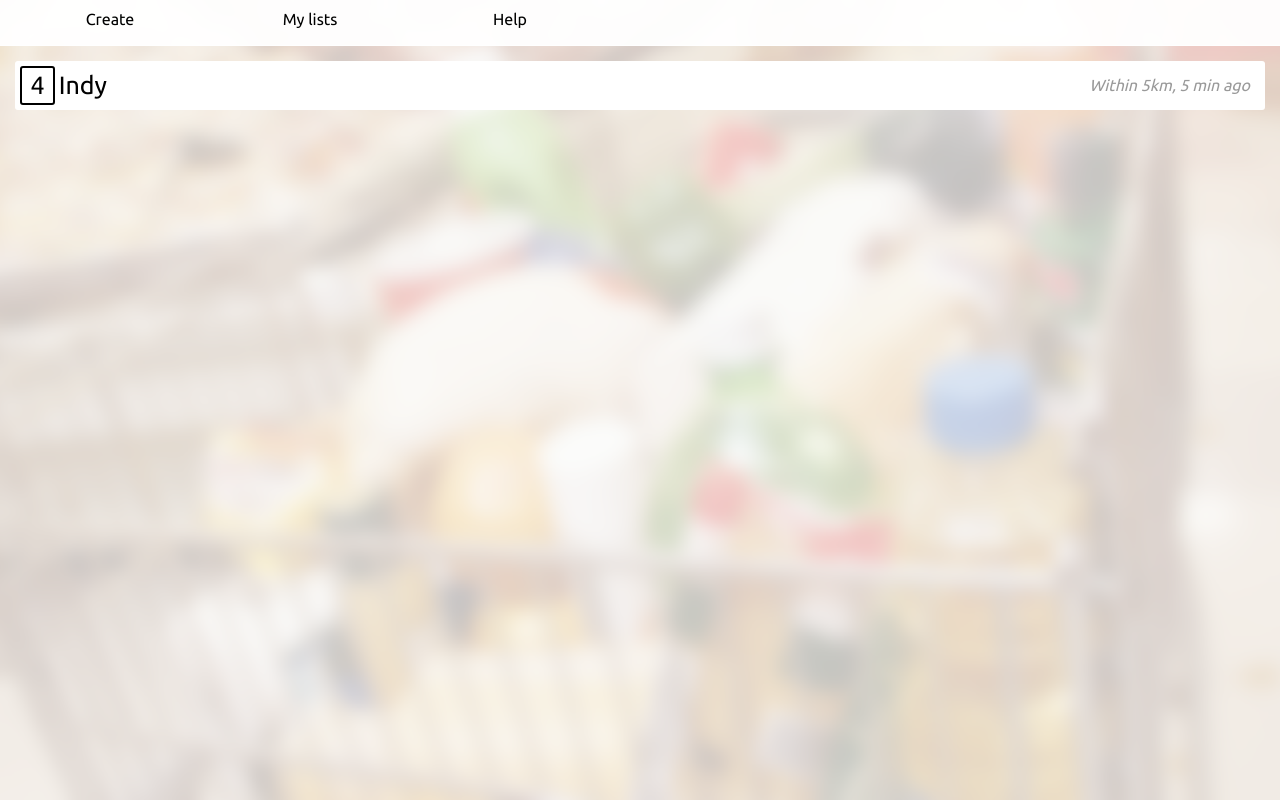
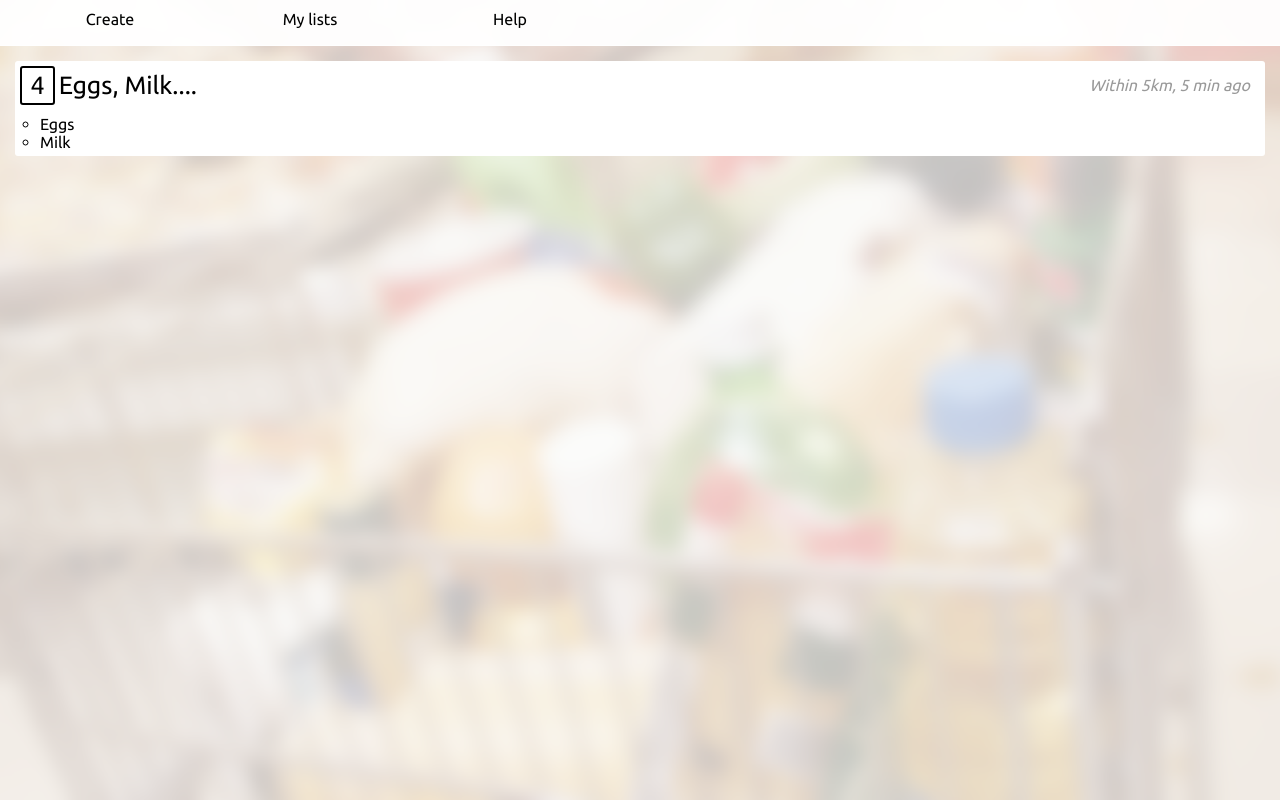
Before and after one commit to dejakob/crowdshopping, a website: page code/app/index.html at #/receiver-my-list in a window 1280 px wide. Drawn offline with Linux system fonts and the light colour scheme.

Commit message:
list 4 Ivan

```diff
--- a/code/app/css/receiver.less
+++ b/code/app/css/receiver.less
@@ -178,6 +178,11 @@ article {
       padding-top: 10px;
       padding-right: 10px;
     }
+
+    .innerItems {
+      margin-left: 20px;
+      margin-top: 10px;
+    }
   }
 }
 
--- a/code/app/templates/receiver/my-list.html
+++ b/code/app/templates/receiver/my-list.html
@@ -1,7 +1,11 @@
 <ul id="receiverShoppingListList">
     <li>
         <span class="productCount">4</span>
-        <span class="fwb name">Indy</span> <span class="distance">Within 5km, 5 min ago</span>
+        <span class="fwb name">Eggs, Milk....</span> <span class="distance">Within 5km, 5 min ago</span>
         <div class="fuckTheRules"></div>
+        <ul class="innerItems">
+            <li>Eggs</li>
+            <li>Milk</li>
+        </ul>
     </li>
 </ul>
```
Also changed, not shown: code/app/css/receiver.css.
